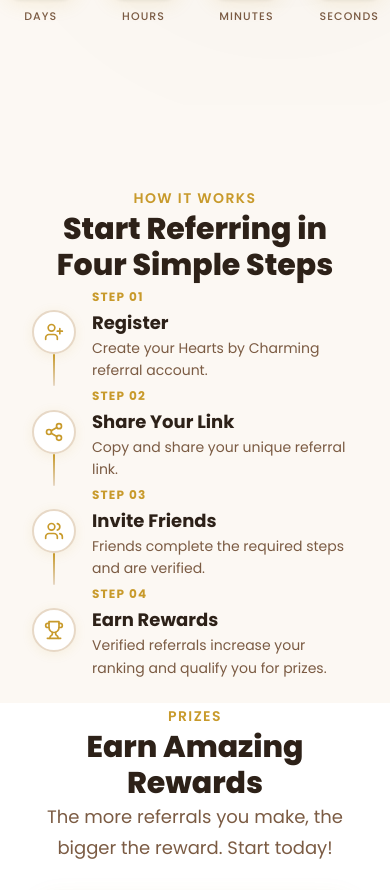
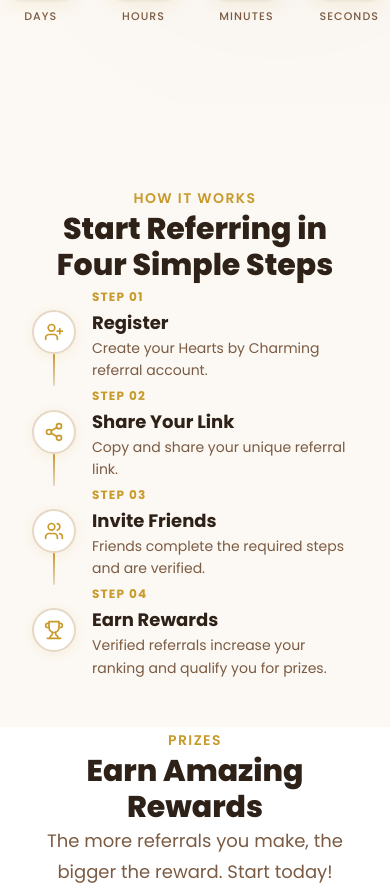
Before and after one commit to Johnfavour-maidu/hbcreferral, a Next.js app: page / in a window 390 px wide. Shown: the part 904-1794 px from the top of the page. Built offline with nearby package versions, Linux system fonts and the light colour scheme.

Commit message:
landing: increase mobile gap between how-it-works and prizes to 48px

```diff
--- a/src/components/landing/how-it-works.tsx
+++ b/src/components/landing/how-it-works.tsx
@@ -34,7 +34,7 @@ export function HowItWorks() {
   return (
     <>
       <style>{`@media (min-width: 768px) { .how-it-works-section { padding-bottom: 24px !important; background-color: white !important; } }`}</style>
-      <section className="bg-bg how-it-works-section" style={{ paddingTop: 80, paddingBottom: 24 }}>
+      <section className="bg-bg how-it-works-section" style={{ paddingTop: 80, paddingBottom: 48 }}>
       <div style={{ maxWidth: 1100, margin: "0 auto", paddingLeft: 32, paddingRight: 32 }}>
         <motion.div
           initial={{ opacity: 0, y: 20 }}
```
